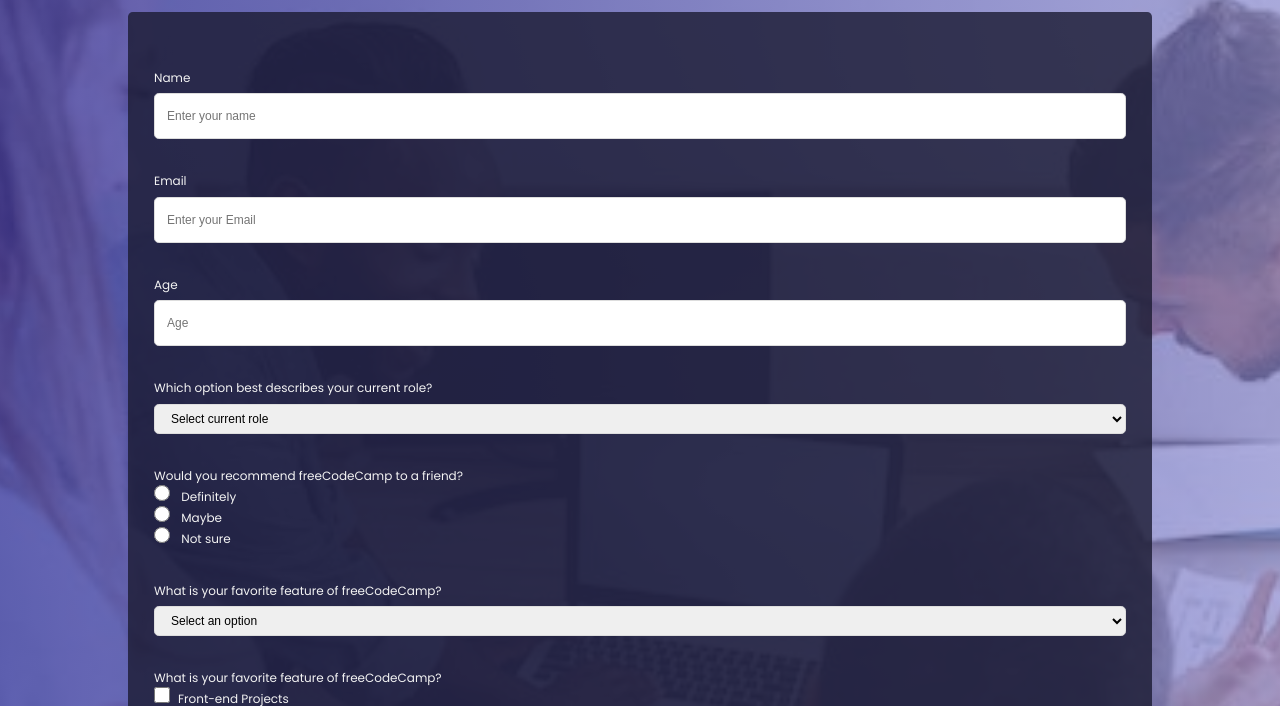
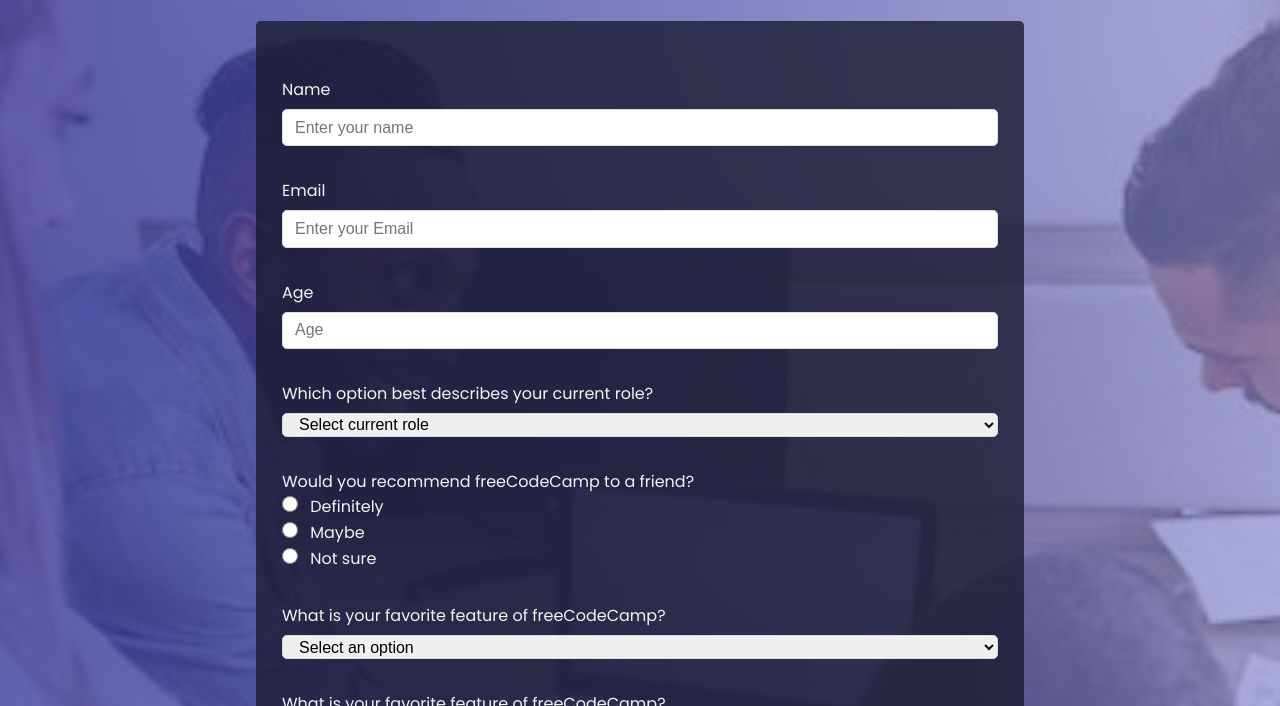
Before and after one commit to Dfunmi/FORM, a plain HTML site: page index.html in a window 1280 px wide. Shown: the part 98-804 px from the top of the page. Drawn offline with Linux system fonts and the light colour scheme.

Commit message:
I corrected the padding of the input

```diff
--- a/css/style.css
+++ b/css/style.css
@@ -1,7 +1,7 @@
 @import url('https://fonts.googleapis.com/css2?family=Poppins:wght@200;300;400;500;600;700&display=swap');
 
 :root {
-    --font-family: "Poppins", sans-serif;
+  --font-family: 'Poppins', sans-serif;
   --color-white: #f3f3f3;
   --color-dark: #1b1b32;
   --color-darkblue-alpha: rgba(27, 27, 50, 0.8);
@@ -10,43 +10,43 @@
   --size-label: 1.125rem;
   --accent-left: rgba(58, 58, 158, 0.8);
   --accent-right: rgba(136, 136, 206, 0.7);
-
 }
 
-*{
+* {
   margin: 0;
   padding: 0;
   box-sizing: border-box;
 }
-body{
-        background: linear-gradient(to right, var(--accent-left), var(--accent-right)), url(../images/img.jpeg);
+body {
+  background: linear-gradient(to right, var(--accent-left), var(--accent-right)),
+    url(../images/img.jpeg);
   background-size: cover;
   background-repeat: no-repeat;
   background-position: center;
   color: var(--color-white);
-            font-family: "Poppins", sans-serif;
+  font-family: 'Poppins', sans-serif;
   font-weight: 400;
   line-height: 1.6;
 }
 
-header{
+header {
   text-align: center;
   margin: 1.5rem;
   text-shadow: 1px 1px #333;
 }
 
-h1{
+h1 {
   font-weight: 400;
   line-height: 1.2;
 }
 
-header p{
+header p {
   font-size: var(--size-subheading);
   font-style: italic;
   margin: 0.25rem;
 }
 
-.form{
+.form {
   background: var(--color-darkblue-alpha);
   padding: 2.5rem 0.625rem;
   border-radius: 0.3rem;
@@ -54,31 +54,30 @@
   margin: auto;
 }
 
-.form-group{
+.form-group {
   display: flex;
   flex-direction: column;
   padding: 1rem;
 }
 
-form-group label{
+form-group label {
   font-size: var(--size-label);
   line-height: 1.6;
 }
 
-.form-control{
+.form-control {
   display: block;
   width: 100%;
   font-size: 1rem;
-            line-height: 2.0rem;
-            padding: 0.375rem 0.75rem;
+  line-height: 2rem;
+  padding: 0.1rem 0.75rem;
   border-radius: 0.3rem;
   border: 1px solid #ddd;
   margin-top: 0.4rem;
 }
 
-
-input[type="radio"],
-input[type="checkbox"] {
+input[type='radio'],
+input[type='checkbox'] {
   width: 1rem;
   height: 1rem;
   margin-right: 0.5rem;
@@ -104,14 +103,16 @@
   width: 100%;
 }
 
-@media (min-width: 425px){
-    body, header, .form-control,
-        textarea, button{
+@media (max-width: 426px) {
+  body,
+  header,
+  .form-control,
+  textarea,
+  button {
     font-size: 0.75rem;
   }
 
-.form{
-    width: 80%;
+  .form {
+    width: 85%;
   }
-
 }
```
Lines whose indentation alone changed are shown as unchanged.
